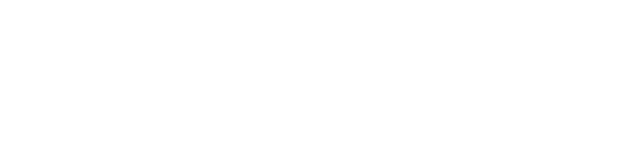
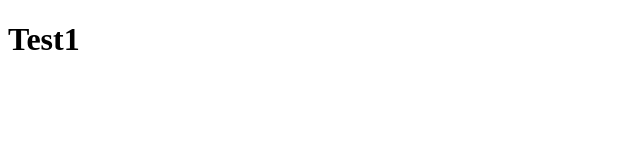
Before and after one commit to power080/test-git2, a plain HTML site: page index.html in a window 1280 px wide. Shown: the whole page, without its empty margins (0-640 px from the left). Drawn offline with Linux system fonts and the light colour scheme.

Commit message:
develop branch test

```diff
--- a/index.html
+++ b/index.html
@@ -8,5 +8,7 @@
 </head>
 <body>
    <script src="index.js"></script>
+   <header><h1>Test1</h1></header>
+
 </body>
 </html>
--- a/index.js
+++ b/index.js
@@ -0,0 +1 @@
+console.log('Hello World!');
```
